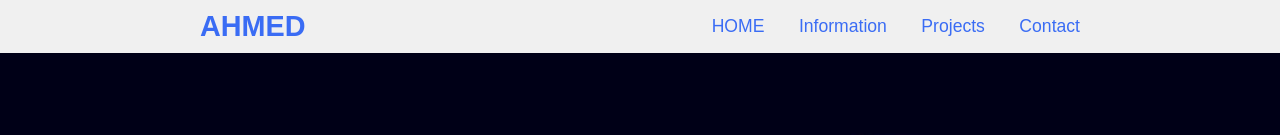
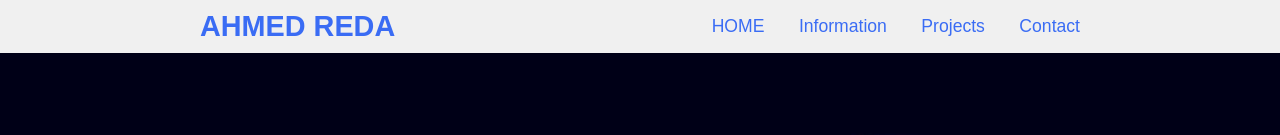
Before and after one commit to AhmedReda47/portfolio, a plain HTML site: page index.html in a window 1280 px wide. Shown: the top 135 px of the page. Drawn offline with Linux system fonts and the light colour scheme; a web font is replaced by a local one.

Commit message:
Revise index.html for personal website
Updated the HTML structure and content for the personal website.

```diff
--- a/index.html
+++ b/index.html
@@ -10,7 +10,7 @@
 <body>
 
      <header>
-        <a class="logo">Ahmed</a>
+        <a class="logo">Ahmed Reda</a>
         <nav class="navigation">
             <a href="#" class="logo">Home</a>
             <a href="#information">Information</a>
```
